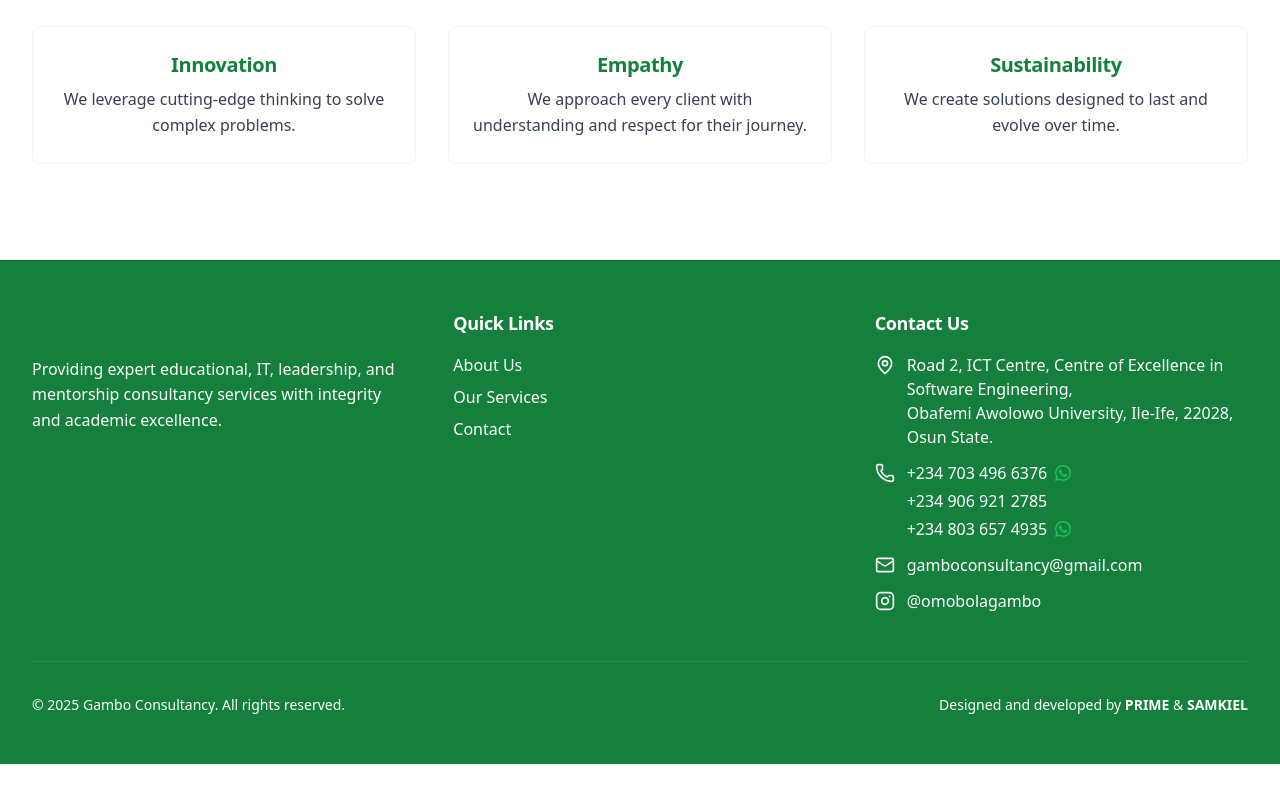
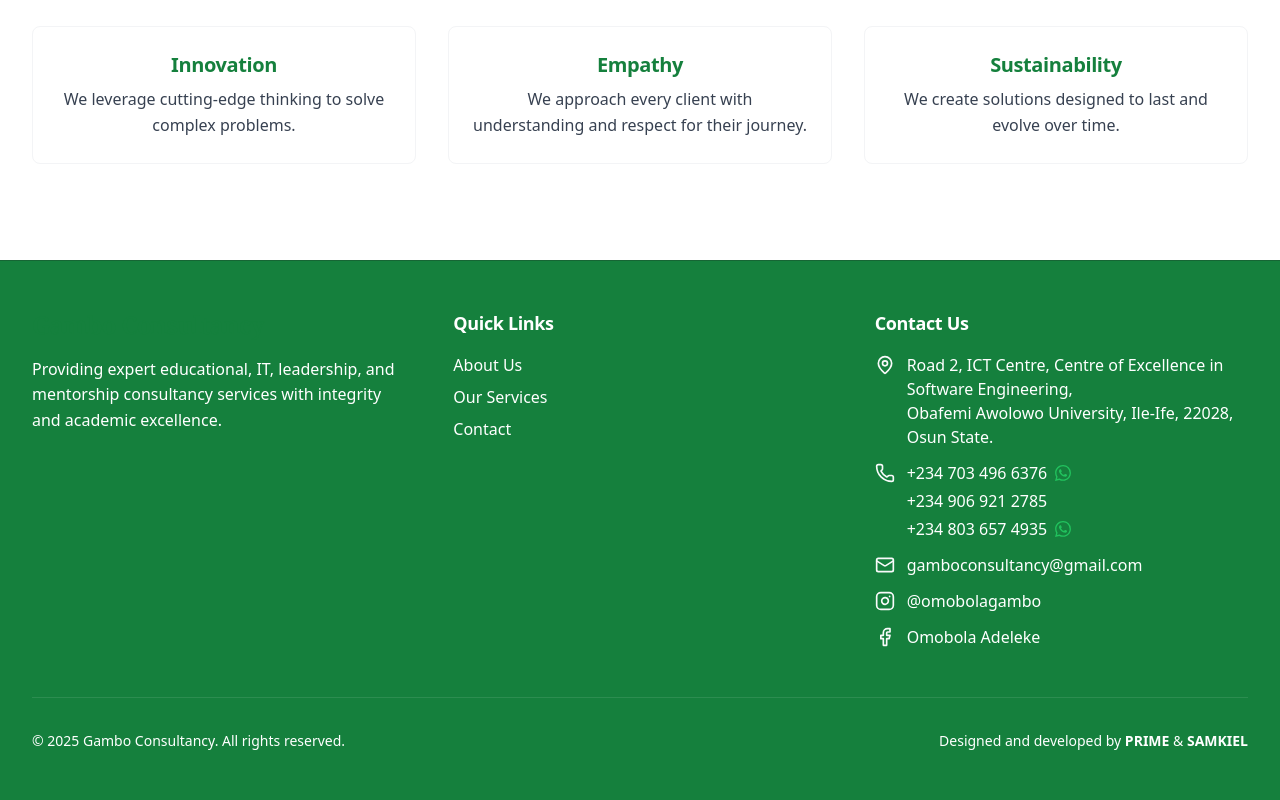
Before and after one commit to samkiell/GamboConsultancy, a Next.js app: page /about in a window 1280 px wide. Shown: the part 1808-2608 px from the top of the page. Before the commit the page ends 2572 px from the top, so only its background shows below. Built offline with nearby package versions, Linux system fonts and the light colour scheme.

Commit message:
feat: add Footer component with branding, quick links, and contact information

```diff
--- a/src/components/layout/Footer.tsx
+++ b/src/components/layout/Footer.tsx
@@ -1,5 +1,5 @@
 import Link from 'next/link';
-import { Mail, MapPin, Phone, Instagram } from 'lucide-react';
+import { Mail, MapPin, Phone, Instagram, Facebook } from 'lucide-react';
 
 export function Footer() {
   const currentYear = new Date().getFullYear();
@@ -108,6 +108,17 @@ export function Footer() {
                   @omobolagambo
                 </a>
               </div>
+              <div className="flex items-center">
+                <Facebook className="h-5 w-5 mr-3 text-brand-accent shrink-0" />
+                <a
+                  href="https://www.facebook.com/omobola.adeleke"
+                  target="_blank"
+                  rel="noopener noreferrer"
+                  className="text-white hover:text-white transition-colors"
+                >
+                  Omobola Adeleke
+                </a>
+              </div>
             </div>
           </div>
         </div>
```
